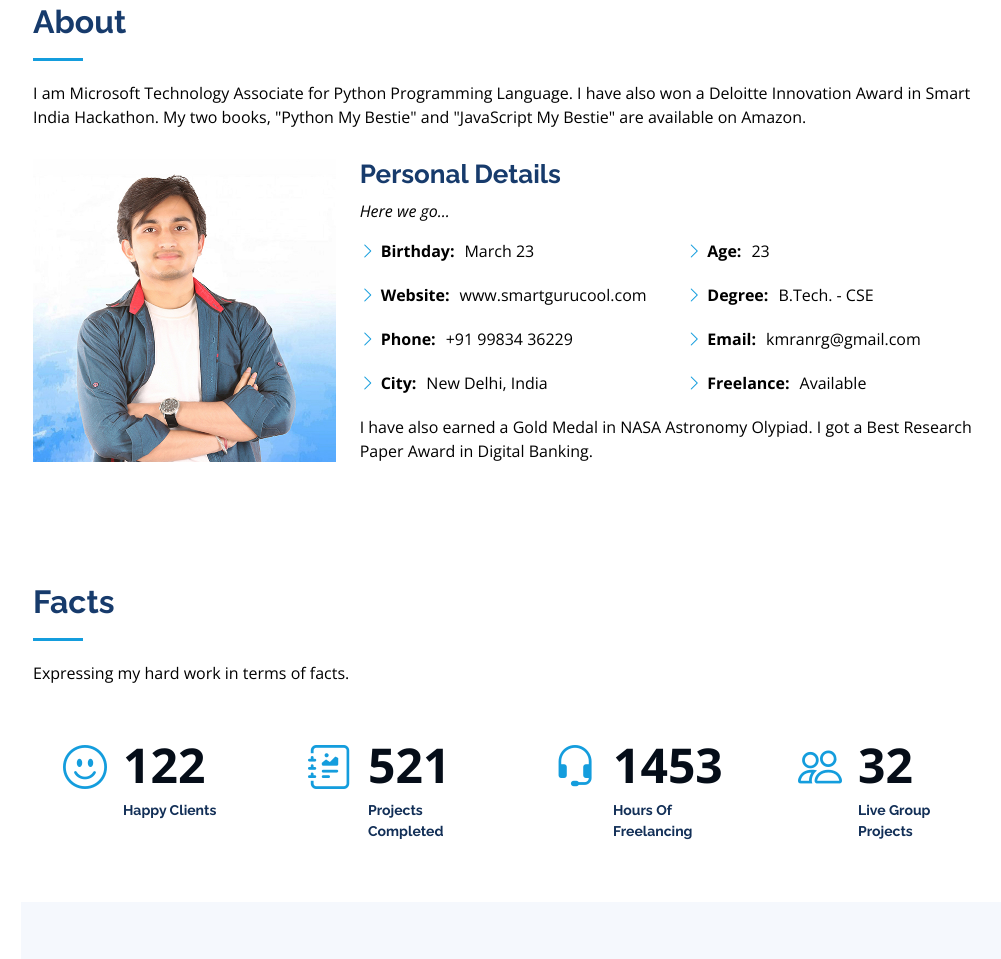
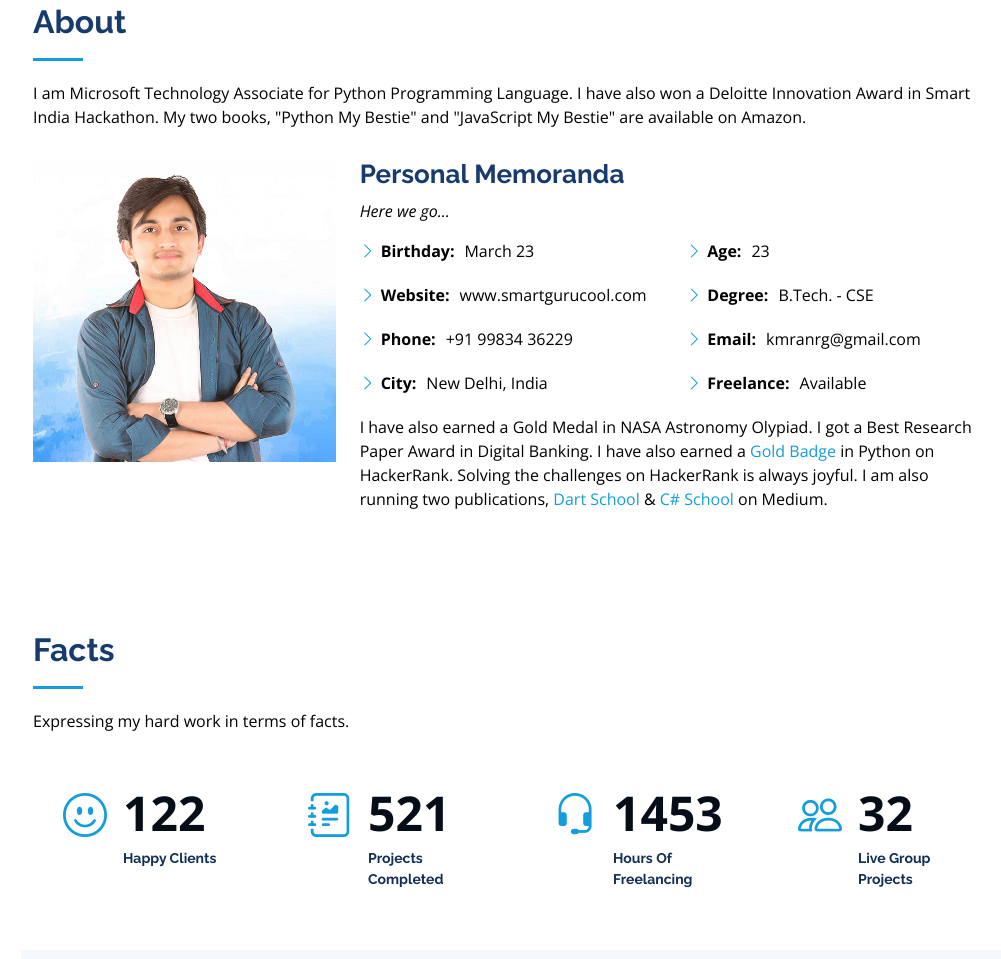
Before and after one commit to kmranrg/portfolio, a plain HTML site: page index.html in a window 1280 px wide. Shown: the part 857-1816 px from the top of the page, without its empty margins (279-1280 px from the left). Drawn offline with nearby package versions, Linux system fonts and the light colour scheme.

Commit message:
personal memoranda updated

```diff
--- a/index.html
+++ b/index.html
@@ -92,7 +92,7 @@
             <img src="assets/img/profile-img.jpg" class="img-fluid" alt="">
           </div>
           <div class="col-lg-8 pt-4 pt-lg-0 content" data-aos="fade-left">
-            <h3>Personal Details</h3>
+            <h3>Personal Memoranda</h3>
             <p class="fst-italic">
               Here we go...
             </p>
@@ -117,6 +117,10 @@
             </div>
             <p>
               I have also earned a Gold Medal in NASA Astronomy Olypiad. I got a Best Research Paper Award in Digital Banking.
+              I have also earned a <a href="https://www.hackerrank.com/profile/kmranrg">Gold Badge</a> in Python on HackerRank.
+              Solving the challenges on HackerRank is always joyful. I am also running two publications,
+              <a href="https://medium.com/dart-school-by-kmranrg">Dart School</a> &
+              <a href="https://medium.com/c-sharp-school-by-kmranrg">C# School</a> on Medium.
             </p>
           </div>
         </div>
```
